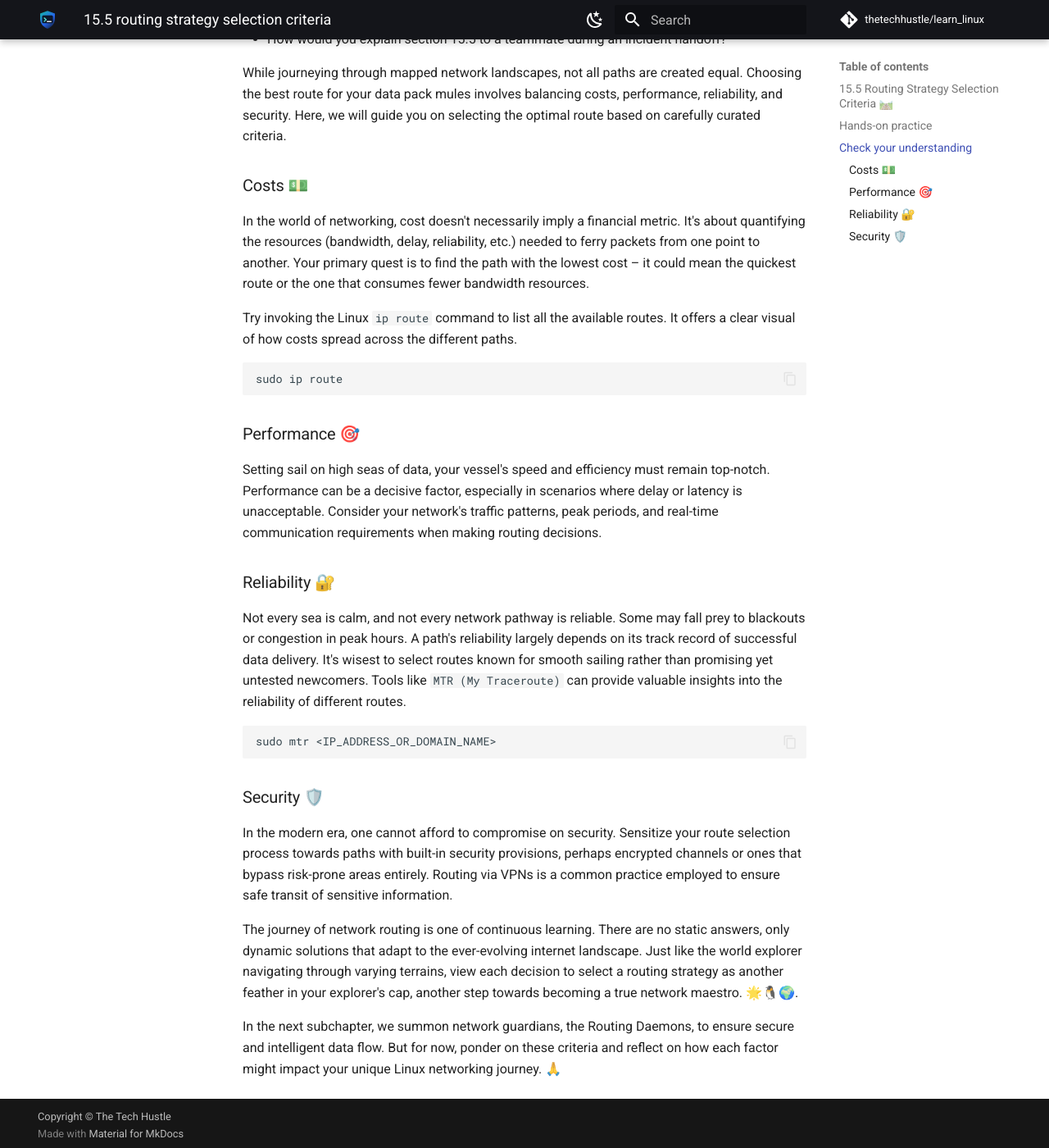
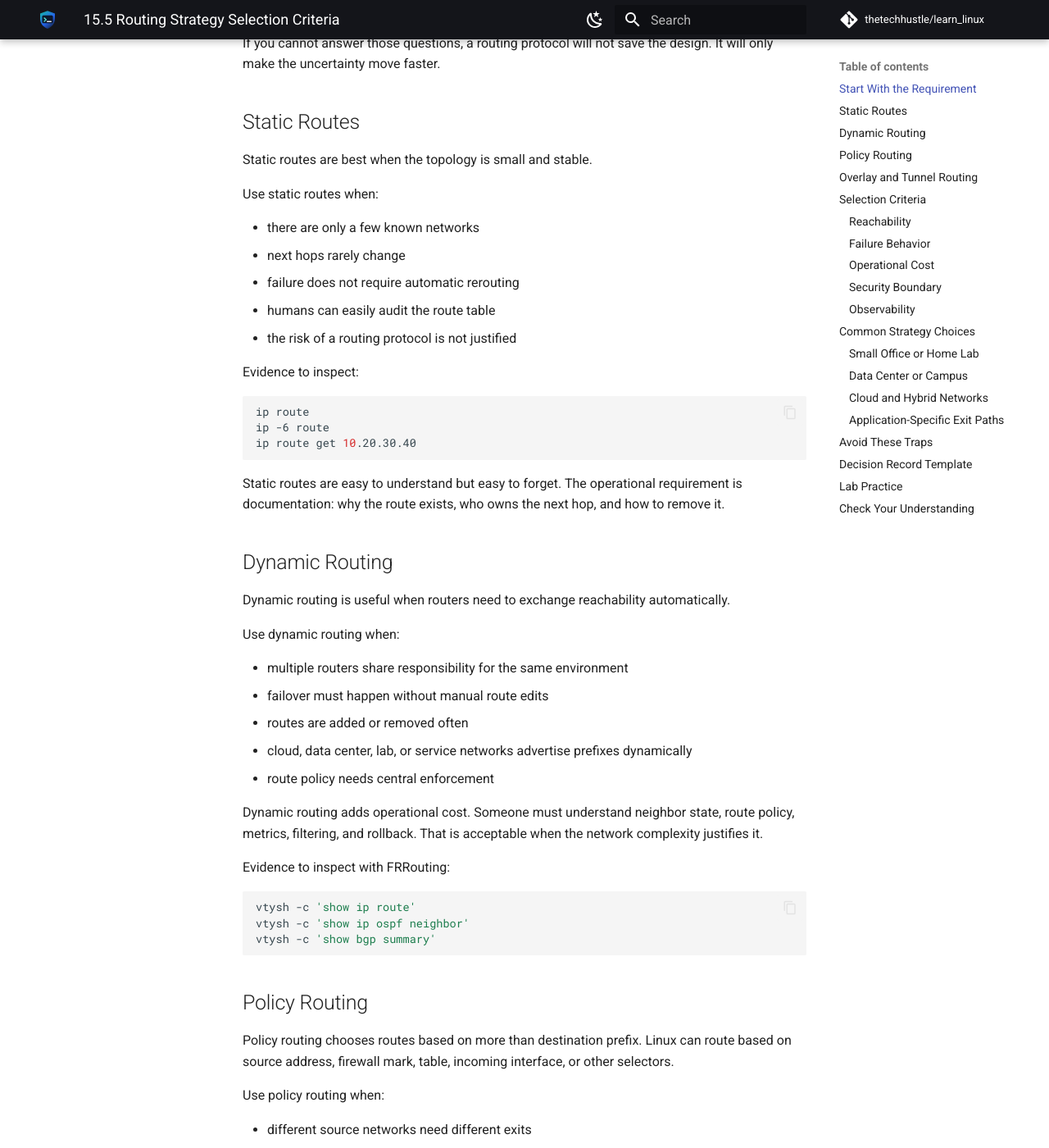
Before and after one commit to thetechhustle/learn_linux, an MkDocs documentation site: the page built from docs/lessons/15_ip_routing/15.5_routing_strategy_selection_criteria.md, in a window 1280 px wide and 1400 px high, scrolled down 1056 px. Shown: the whole window at 82% size. Built offline with MkDocs 1.6.1 and Material for MkDocs 9.7.7, drawn with Linux system fonts in a browser that asks for light colours; comment, search, counter and statistics services are not loaded; some of the changed text lies outside the part shown.

Commit message:
Improve Chapter 15 routing strategy lesson (#130)
Co-authored-by: Jules Ai <jules@Juless-Air.ts.net lan>

````diff
--- a/docs/lessons/15_ip_routing/15.5_routing_strategy_selection_criteria.md
+++ b/docs/lessons/15_ip_routing/15.5_routing_strategy_selection_criteria.md
@@ -1,62 +1,277 @@
-## 15.5 Routing Strategy Selection Criteria 🛤️
+# 15.5 Routing Strategy Selection Criteria
 
-
+Route selection is an engineering decision, not a contest to find the fanciest protocol. A good routing strategy matches the network's size, failure modes, operational skill, security boundaries, and change-control needs. Linux gives you enough routing tools to build many designs; the discipline is choosing the simplest design that can be operated safely.
 
 !!! abstract "What you will learn"
-    - Explain where **15.5 Routing Strategy Selection Criteria 🛤️** fits in day-to-day Linux operations.
-    - Use current Linux tooling to inspect, change, and verify the relevant system behavior.
-    - Connect the concept to a real operational scenario: two subnets that need reliable traffic flow across a router.
-
-!!! example "Field story"
-    Imagine two subnets that need reliable traffic flow across a router. Your job is not to memorize a command; it is to build a short evidence trail, choose a low-risk change, and prove whether the system improved.
+    - Choose between static routes, dynamic routing, policy routing, and overlay routing.
+    - Evaluate routes using reachability, failure behavior, operational cost, observability, and security boundaries.
+    - Use Linux evidence to support a route-selection decision.
+    - Avoid common overengineering traps.
+    - Document routing decisions so future operators can troubleshoot them.
 
 !!! success "Operator principle"
-    Read routing tables as policy, not mystery.
+    Pick routing that your team can explain during an incident at 2 AM.
 
-## Hands-on practice
+## Start With the Requirement
 
-Run these on a disposable VM, container, or lab machine unless the lesson explicitly says otherwise.
+Before choosing a route strategy, write down what must be true.
 
-1. Inspect the current state with a read-only command related to this topic.
-2. Save the command and output in a short lab note.
-3. Make one reversible change or simulate the change in a sandbox.
-4. Re-run the inspection and explain what changed.
+Useful questions:
 
-## Check your understanding
+- Which source networks need to reach which destination networks?
+- Is traffic one-way or bidirectional?
+- Is failover required?
+- How quickly must failover happen?
+- Who owns each router or gateway?
+- Are there security zones, VPNs, cloud networks, or NAT boundaries?
+- Does the route need to survive host reboots and interface changes?
+- How will operators prove that it works?
 
-- What evidence would tell you that this system is healthy?
-- What is the riskiest command in this lesson, and how would you make it safer?
-- How would you explain section 15.5 to a teammate during an incident handoff?
+If you cannot answer those questions, a routing protocol will not save the design. It will only make the uncertainty move faster.
 
+## Static Routes
 
-While journeying through mapped network landscapes, not all paths are created equal. Choosing the best route for your data pack mules involves balancing costs, performance, reliability, and security. Here, we will guide you on selecting the optimal route based on carefully curated criteria.
+Static routes are best when the topology is small and stable.
 
-### Costs 💵
+Use static routes when:
 
-In the world of networking, cost doesn't necessarily imply a financial metric. It's about quantifying the resources (bandwidth, delay, reliability, etc.) needed to ferry packets from one point to another. Your primary quest is to find the path with the lowest cost – it could mean the quickest route or the one that consumes fewer bandwidth resources.
+- there are only a few known networks
+- next hops rarely change
+- failure does not require automatic rerouting
+- humans can easily audit the route table
+- the risk of a routing protocol is not justified
 
-Try invoking the Linux `ip route` command to list all the available routes. It offers a clear visual of how costs spread across the different paths.
+Evidence to inspect:
 
-``` bash
-sudo ip route
+```bash
+ip route
+ip -6 route
+ip route get 10.20.30.40
 ```
 
-### Performance 🎯
+Static routes are easy to understand but easy to forget. The operational requirement is documentation: why the route exists, who owns the next hop, and how to remove it.
 
-Setting sail on high seas of data, your vessel's speed and efficiency must remain top-notch. Performance can be a decisive factor, especially in scenarios where delay or latency is unacceptable. Consider your network's traffic patterns, peak periods, and real-time communication requirements when making routing decisions.
+## Dynamic Routing
 
-### Reliability 🔐
+Dynamic routing is useful when routers need to exchange reachability automatically.
 
-Not every sea is calm, and not every network pathway is reliable. Some may fall prey to blackouts or congestion in peak hours. A path's reliability largely depends on its track record of successful data delivery. It's wisest to select routes known for smooth sailing rather than promising yet untested newcomers. Tools like `MTR (My Traceroute)` can provide valuable insights into the reliability of different routes.
+Use dynamic routing when:
 
-``` bash
-sudo mtr <IP_ADDRESS_OR_DOMAIN_NAME>
+- multiple routers share responsibility for the same environment
+- failover must happen without manual route edits
+- routes are added or removed often
+- cloud, data center, lab, or service networks advertise prefixes dynamically
+- route policy needs central enforcement
+
+Dynamic routing adds operational cost. Someone must understand neighbor state, route policy, metrics, filtering, and rollback. That is acceptable when the network complexity justifies it.
+
+Evidence to inspect with FRRouting:
+
+```bash
+vtysh -c 'show ip route'
+vtysh -c 'show ip ospf neighbor'
+vtysh -c 'show bgp summary'
 ```
 
-### Security 🛡️
+## Policy Routing
 
-In the modern era, one cannot afford to compromise on security. Sensitize your route selection process towards paths with built-in security provisions, perhaps encrypted channels or ones that bypass risk-prone areas entirely. Routing via VPNs is a common practice employed to ensure safe transit of sensitive information.
+Policy routing chooses routes based on more than destination prefix. Linux can route based on source address, firewall mark, table, incoming interface, or other selectors.
 
-The journey of network routing is one of continuous learning. There are no static answers, only dynamic solutions that adapt to the ever-evolving internet landscape. Just like the world explorer navigating through varying terrains, view each decision to select a routing strategy as another feather in your explorer's cap, another step towards becoming a true network maestro. 🌟🐧🌍.
+Use policy routing when:
 
-In the next subchapter, we summon network guardians, the Routing Daemons, to ensure secure and intelligent data flow. But for now, ponder on these criteria and reflect on how each factor might impact your unique Linux networking journey. 🙏
+- different source networks need different exits
+- VPN traffic must use a specific tunnel
+- application or tenant traffic needs separate routing tables
+- asymmetric routing must be controlled explicitly
+
+Inspect policy rules before route tables:
+
+```bash
+ip rule show
+ip route show table main
+ip route show table all
+ip route get 8.8.8.8 from 192.0.2.10
+```
+
+Policy routing is powerful, but it is also easy to hide from teammates. If you use it, document the rule priority, matching condition, target table, and owner.
+
+## Overlay and Tunnel Routing
+
+Overlay networks and tunnels move traffic through an encrypted or virtual path above the physical network. Examples include WireGuard, Tailscale, IPsec, GRE, VXLAN, and cloud transit constructs.
+
+Use overlay routing when:
+
+- endpoints are spread across untrusted or changing networks
+- encryption is required between sites or hosts
+- cloud and home-lab nodes need consistent private reachability
+- you cannot control the underlay routers directly
+
+Inspect both the tunnel and the route:
+
+```bash
+ip link show
+ip addr show
+ip route
+wg show
+tailscale status
+```
+
+Overlay routing can be the right answer, but do not let it mask broken ownership. Someone still needs to know which path is expected, how keys are managed, and what happens when the overlay is down.
+
+## Selection Criteria
+
+### Reachability
+
+Can the route actually deliver packets both ways?
+
+Check:
+
+```bash
+ip route get <destination>
+ping -c 3 <destination>
+traceroute <destination>
+```
+
+For TCP services, test the real service path instead of stopping at ICMP:
+
+```bash
+nc -vz <host> <port>
+curl -v http://<host>:<port>/
+```
+
+### Failure Behavior
+
+What happens when a link, router, tunnel, or peer fails?
+
+Static routing usually fails until a human changes it. Dynamic routing may converge automatically. Overlay routing may reconnect through another internet path. Policy routing may fail in surprising ways if a rule points to a dead table.
+
+Document:
+
+- expected failure signal
+- failover target
+- convergence expectation
+- rollback path
+- alert or monitoring source
+
+### Operational Cost
+
+The best strategy is one your team can operate consistently.
+
+Ask:
+
+- Can the on-call operator explain the route table?
+- Are route changes reviewed?
+- Is the config stored in version control or infrastructure tooling?
+- Are there commands to prove the design after a change?
+- Does the team know the difference between kernel routes and daemon routes?
+
+Complex routing without operational ownership becomes incident debt.
+
+### Security Boundary
+
+Routing creates access. Every new route can cross a trust boundary.
+
+Check:
+
+- source networks allowed
+- destination networks allowed
+- firewall rules
+- NAT behavior
+- VPN encryption
+- logging and monitoring
+- return path
+
+Do not assume that because a route exists, access should exist. Routing and authorization are different decisions.
+
+### Observability
+
+A routing strategy should leave evidence.
+
+Useful Linux evidence:
+
+```bash
+ip route
+ip rule show
+ip route get <destination>
+ss -tuna
+sudo tcpdump -ni any host <host>
+journalctl -u frr --since '30 minutes ago'
+```
+
+For dynamic routing, include daemon evidence:
+
+```bash
+vtysh -c 'show ip route'
+vtysh -c 'show bgp summary'
+vtysh -c 'show ip ospf neighbor'
+```
+
+If you cannot observe the strategy, you cannot safely operate it.
+
+## Common Strategy Choices
+
+### Small Office or Home Lab
+
+Start with static routes or an overlay such as Tailscale/WireGuard. Add dynamic routing only when multiple routers and failover requirements make the added complexity worthwhile.
+
+### Data Center or Campus
+
+Use dynamic routing when there are redundant routers, multiple subnets, and clear operational ownership. OSPF or IS-IS may fit internal topology. BGP may fit edge, policy-heavy, or large-scale designs.
+
+### Cloud and Hybrid Networks
+
+Expect a mix of cloud route tables, VPNs, BGP sessions, NAT, and security groups. The Linux host route table is only part of the evidence. Record cloud-side route tables and firewall/security-group state in the same incident notes.
+
+### Application-Specific Exit Paths
+
+Use policy routing only when destination-only routing cannot express the requirement. Keep rule count small, priority ordering explicit, and tests written down.
+
+## Avoid These Traps
+
+- Using BGP because it sounds more professional when static routes would be safer.
+- Adding policy routing without documenting `ip rule` priorities.
+- Fixing a return-path problem with NAT without recording why.
+- Assuming dynamic routing removes the need for firewall review.
+- Forgetting that multicast, tunnels, and overlays may have separate control planes.
+- Testing only `ping` when the real service uses TCP, UDP, TLS, or application authentication.
+
+## Decision Record Template
+
+Use a short decision record for real route changes:
+
+```text
+Requirement:
+Source:
+Destination:
+Selected strategy:
+Rejected alternatives:
+Next hop or peer:
+Failure behavior:
+Security boundary:
+Verification commands:
+Rollback:
+Owner:
+Review date:
+```
+
+This record is more useful than a clever route if the next operator cannot explain the design.
+
+## Lab Practice
+
+On a disposable VM or lab router:
+
+1. Inspect the default route with `ip route`.
+2. Use `ip route get` for three destinations.
+3. Add one temporary static route to a harmless test prefix.
+4. Add one temporary policy rule in a lab table.
+5. Compare `ip route get` with and without a source address.
+6. Remove the test route and policy rule.
+7. Write a short decision record explaining when each approach would be appropriate.
+
+## Check Your Understanding
+
+- When is a static route better than a dynamic routing protocol?
+- What extra risk does policy routing introduce?
+- Why must routing decisions include security boundaries?
+- Which commands prove that a Linux host selected the expected route?
+- What should a routing decision record include before production change approval?
````
